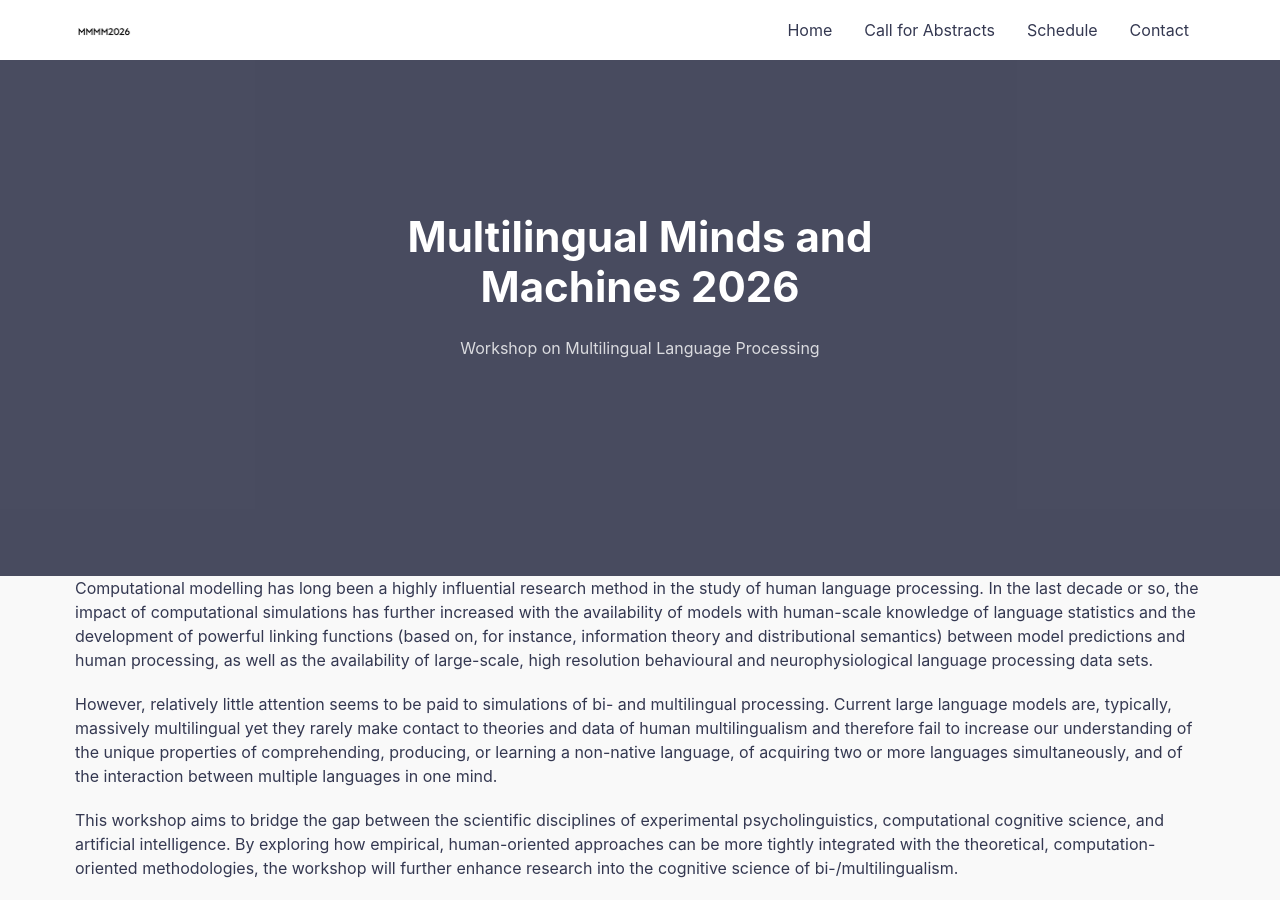
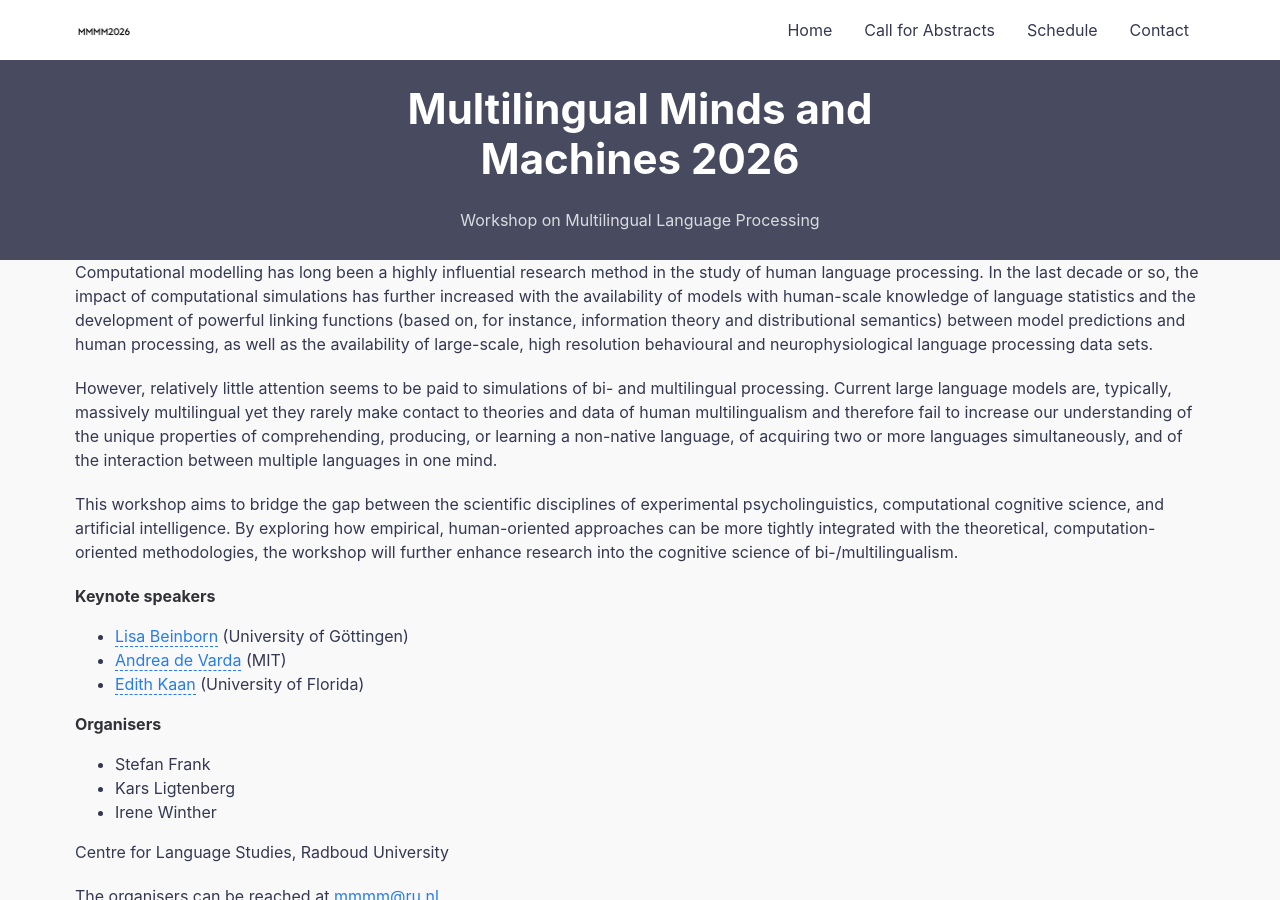
Before and after one commit to mmmm2026/mmmm2026.github.io, a Jekyll site: the page built from index.md, in a window 1280 px wide and 900 px high. Built offline with Jekyll 4.4.1, drawn with Linux system fonts in a browser that asks for light colours.

Commit message:
Update default.html

```diff
--- a/_layouts/default.html
+++ b/_layouts/default.html
@@ -19,7 +19,7 @@ layout: compress
 
     {% include header.html %}
 
-    <div class="hero lazyload" data-bg="{{ site.url }}{{ site.baseurl }}/assets/img/{{ site.hero_img }}">
+    <div class="hero hero--small lazyload" data-bg="{{ site.url }}{{ site.baseurl }}/assets/img/{{ site.hero_img }}">
       <div class="hero__wrap">
         <h1 class="hero__title">{{ site.title | escape }}</h1>
         <p class="hero__meta">{{ site.tagline }}</p>
```
